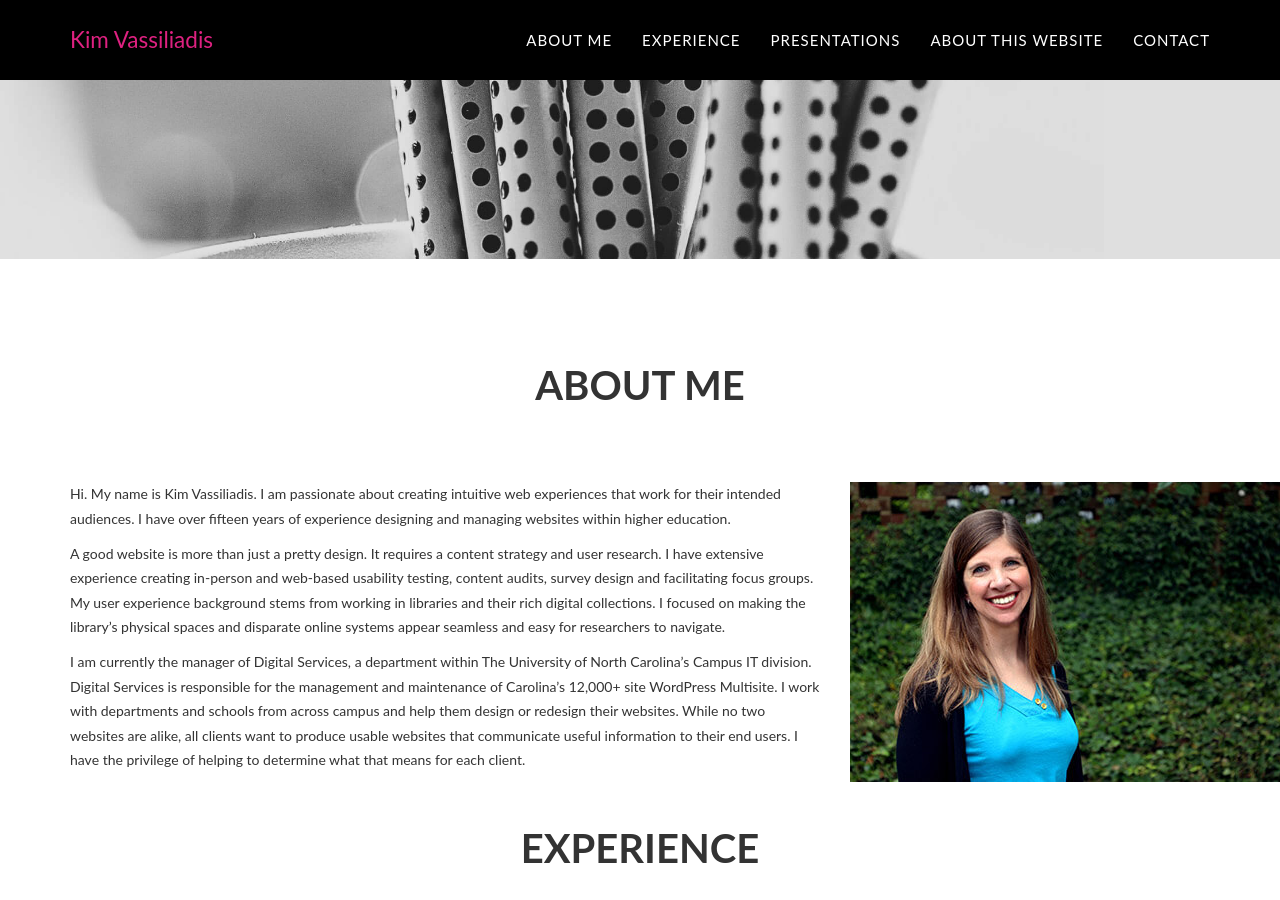
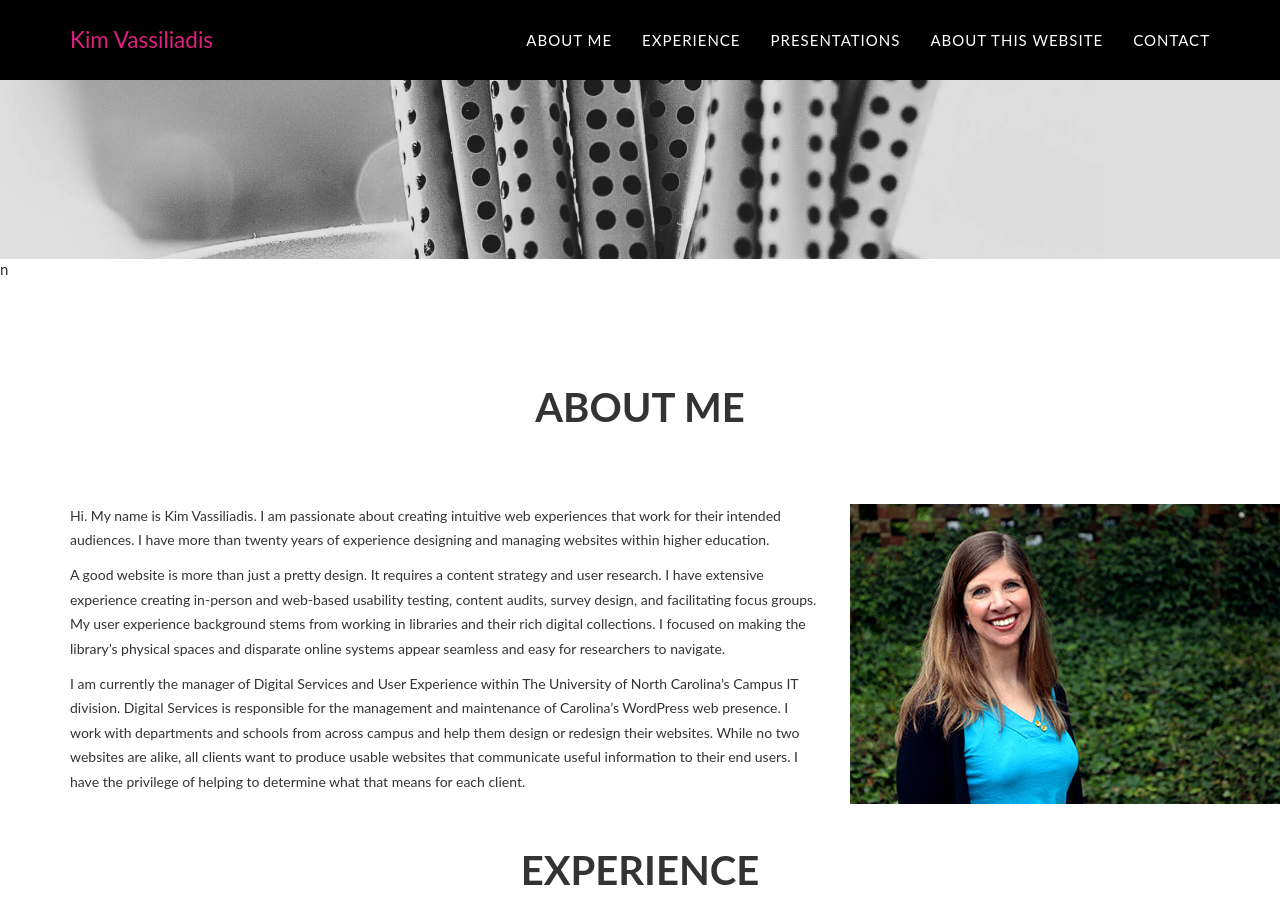
Before and after one commit to kimbrarian/jekyll, a Jekyll site: the page built from index.html, in a window 1280 px wide and 900 px high, scrolled down 417 px. Built offline with Jekyll 4.4.1, drawn with Linux system fonts in a browser that asks for light colours.

Commit message:
Update about.html

```diff
--- a/_includes/about.html
+++ b/_includes/about.html
@@ -1,4 +1,4 @@
-<!-- About Section -->
+n <!-- About Section -->
     <section id="about">
         <div class="container"><br /><br /><br />
             <div class="row" style="margin-top:20px;">
@@ -11,18 +11,18 @@
 
                     <div class="col-xs-12 col-sm-12 col-lg-8">
                     <p>Hi. My name is Kim Vassiliadis. I am passionate about creating intuitive web experiences that work for their intended audiences.
-                        I have over fifteen years of experience designing and managing websites within higher education.</p>
+                        I have more than twenty years of experience designing and managing websites within higher education.</p>
 
                     <p> A good website is more than just a pretty design. It requires a content strategy and user research. I have extensive experience
-                       creating in-person and web-based usability testing, content audits, survey design and facilitating focus groups.
+                       creating in-person and web-based usability testing, content audits, survey design, and facilitating focus groups.
                         My user experience background stems from working in libraries and their rich digital collections.
                        I focused on making the library’s physical spaces and disparate online systems appear seamless and easy for
                        researchers to navigate.</p>
 
 
-                       <p>I am currently the manager of Digital Services, a department within The University of North Carolina’s Campus IT
-                       division. Digital  Services is responsible for the management and maintenance of Carolina’s 12,000+ site WordPress
-                       Multisite. I work with departments and schools from across campus and help them design or redesign their websites. While
+                       <p>I am currently the manager of Digital Services and User Experience within The University of North Carolina’s Campus IT
+                       division. Digital  Services is responsible for the management and maintenance of Carolina’s WordPress
+                      web presence. I work with departments and schools from across campus and help them design or redesign their websites. While
                        no two websites are alike, all clients want to produce usable websites that communicate useful information to
                        their end users. I have the privilege of helping to determine what that means for each client.
                     </p>
```
